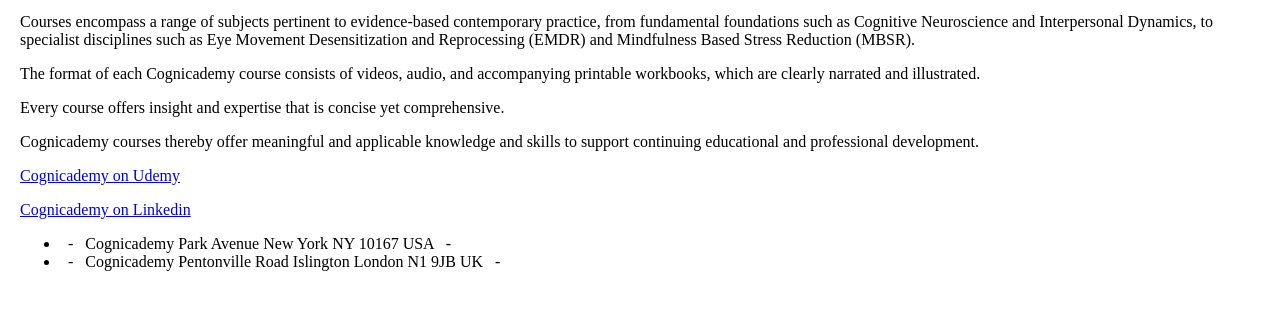
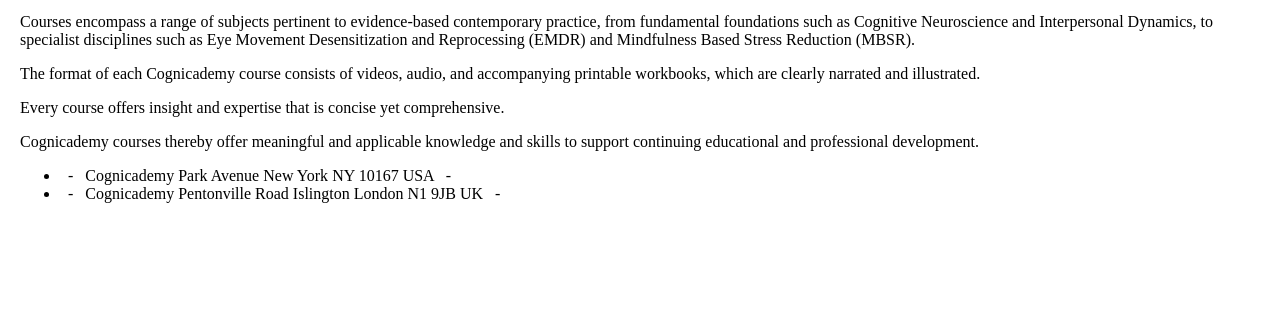
Before and after one commit to cognicademy/cognicademy, a plain HTML site: page index.html in a window 1280 px wide. Shown: the part 166-476 px from the top of the page. Drawn offline with Linux system fonts and the light colour scheme.

Commit message:
Add files via upload

```diff
--- a/index.html
+++ b/index.html
@@ -27,8 +27,8 @@ p {font-size: 1.2;}
 <p>Every course offers insight and expertise that is concise yet comprehensive.</p>
 <p>Cognicademy courses thereby offer meaningful and applicable knowledge and skills to support continuing educational and professional development. </p>
 
-<p><a href="https://www.udemy.com/user/cognicademy/">Cognicademy on Udemy</a></p>
-<p><a href="https://www.linkedin.com/company/cognicademy">Cognicademy  on Linkedin</a></p>
+
+
 </section>
 
 <div id="footer" itemscope itemtype="http://schema.org/WPFooter">
```
